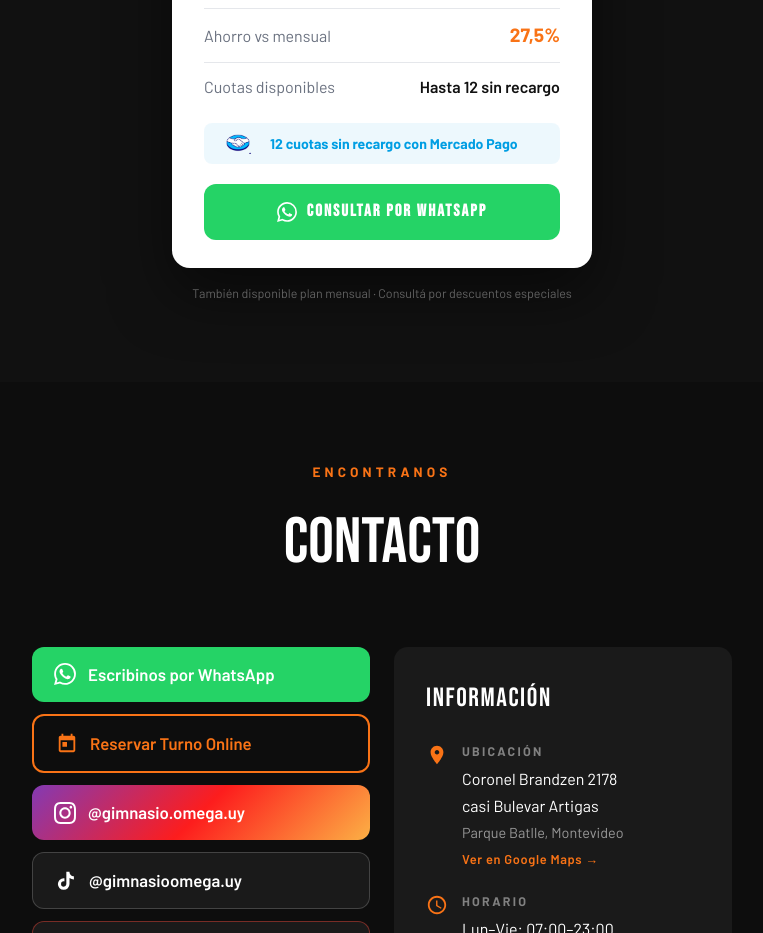
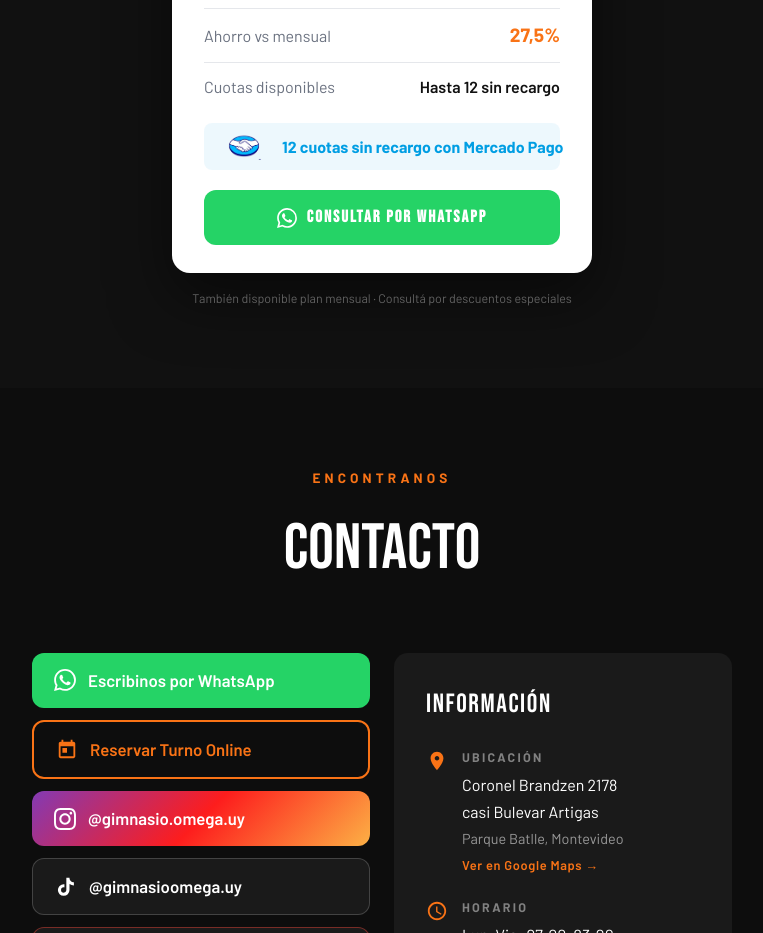
Before and after one commit to JBEC2006/omega, a React (Vite) app: page / in a window 1280 px wide. Shown: the part 3560-4493 px from the top of the page, without its empty margins (258-1021 px from the left). Built offline with nearby package versions, Linux system fonts and the light colour scheme.

Commit message:
style: enlarge Mercado Pago badge icon and text

```diff
--- a/src/App.jsx
+++ b/src/App.jsx
@@ -476,14 +476,14 @@ function Planes() {
 
             <div style={{ display: 'flex', alignItems: 'center', gap: '12px', backgroundColor: 'rgba(0,158,227,0.07)', borderRadius: '8px', padding: '10px 14px', marginBottom: '1.25rem' }}>
               {/* Solo el ícono oval — clip al 50% del alto, sin pixel sobrante */}
-              <div style={{ width: '40px', height: '21px', overflow: 'hidden', flexShrink: 0, borderRadius: '2px' }}>
+              <div style={{ width: '52px', height: '27px', overflow: 'hidden', flexShrink: 0, borderRadius: '2px' }}>
                 <img
                   src={mercadoPagoLogo}
                   alt="Mercado Pago"
-                  style={{ width: '40px', display: 'block', marginTop: '-1px' }}
+                  style={{ width: '52px', display: 'block', marginTop: '-1px' }}
                 />
               </div>
-              <span style={{ color: '#009ee3', fontSize: '0.88rem', fontWeight: 700, whiteSpace: 'nowrap' }}>12 cuotas sin recargo con Mercado Pago</span>
+              <span style={{ color: '#009ee3', fontSize: '1rem', fontWeight: 700, whiteSpace: 'nowrap' }}>12 cuotas sin recargo con Mercado Pago</span>
             </div>
 
             <ExtLink href={WA_LINK} className="btn-planes-wa">
```
